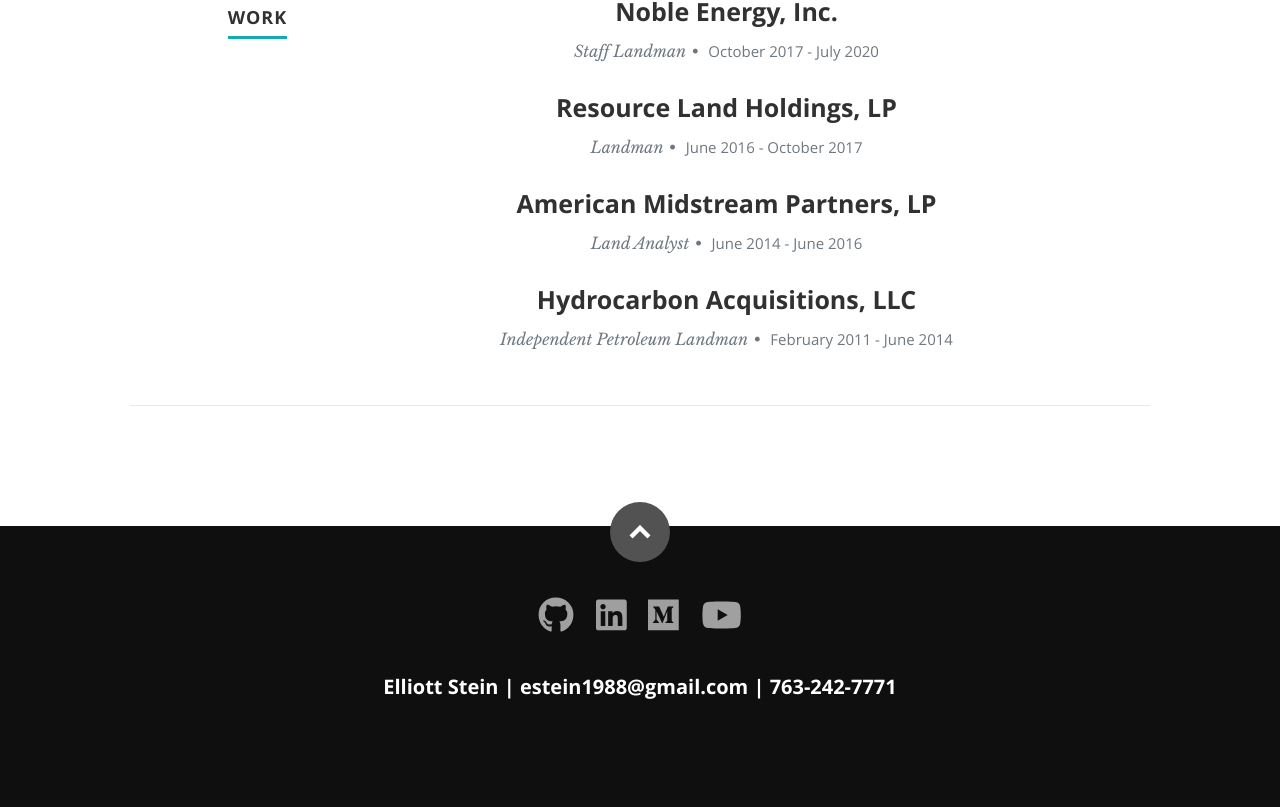
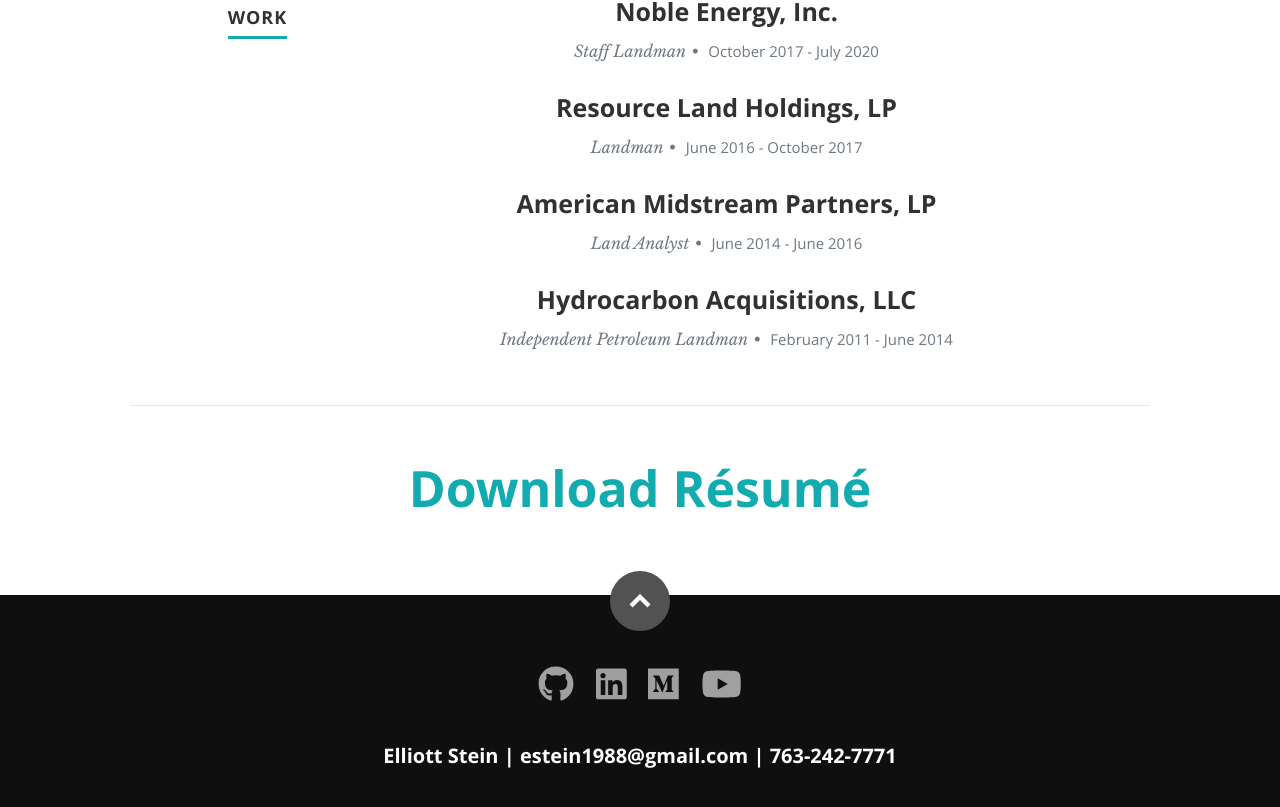
Before and after one commit to estein1988/portfolio-website-elliott-stein, a React (Create React App) app: page / in a window 1280 px wide. Shown: the part 2786-3593 px from the top of the page. Before the commit the page ends 3534 px from the top, so only its background shows below. Built offline with nearby package versions, Linux system fonts and the light colour scheme.

Commit message:
Add resume available for download.

```diff
--- a/src/App.css
+++ b/src/App.css
@@ -93,3 +93,8 @@
 #footer-icons:hover {
   color: #fff;
 }
+
+#full-resume{
+  font: 50px 'opensans-bold', sans-serif;
+  color: black;
+}
--- a/src/components/Header.js
+++ b/src/components/Header.js
@@ -16,7 +16,7 @@
                         <li className="current"><a className="smoothscroll" href="#home">Home</a></li>
                         <li><a className="smoothscroll" href="#about">About</a></li>
                         <li><a className="smoothscroll" href="#portfolio">Porfolio</a></li>
-                        <li><a className="smoothscroll" href="#resume">Resume</a></li>
+                        <li><a className="smoothscroll" href="#resume">R&#233;sum&#233;</a></li>
                         <li><a className="smoothscroll" href="#footer">Contact</a></li>
                     </ul>
                 </nav>
--- a/src/components/Resume.js
+++ b/src/components/Resume.js
@@ -52,6 +52,7 @@
                 })}
                 </div>
             </div>
+            <a id="full-resume" href="https://drive.google.com/file/d/1gkU697CHRMDxWpU3bbUHM18_ceRGmUOm/view" target="_blank" rel="noreferrer">Download R&#233;sum&#233;</a>
         </section>
         );
     }
```
Also changed, not shown: 1 other file (tests, documents, lock files or other folders).
